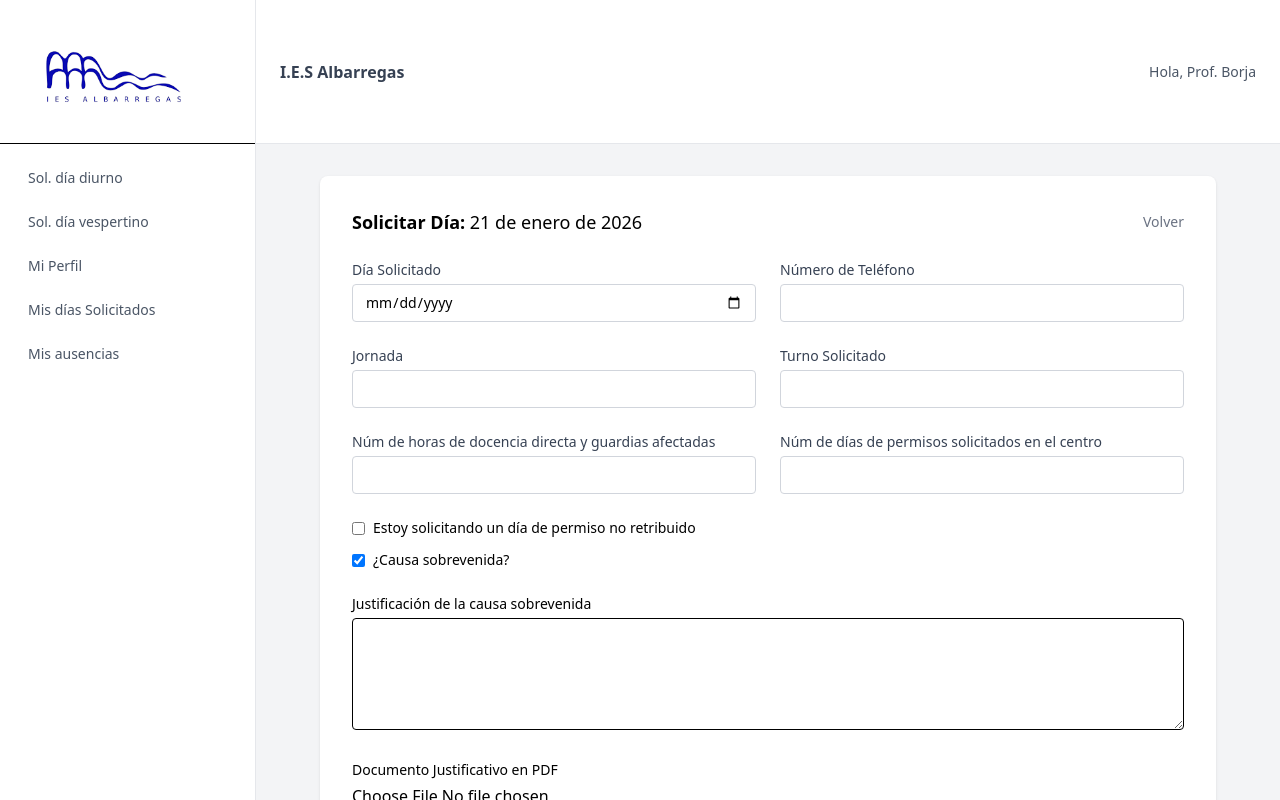
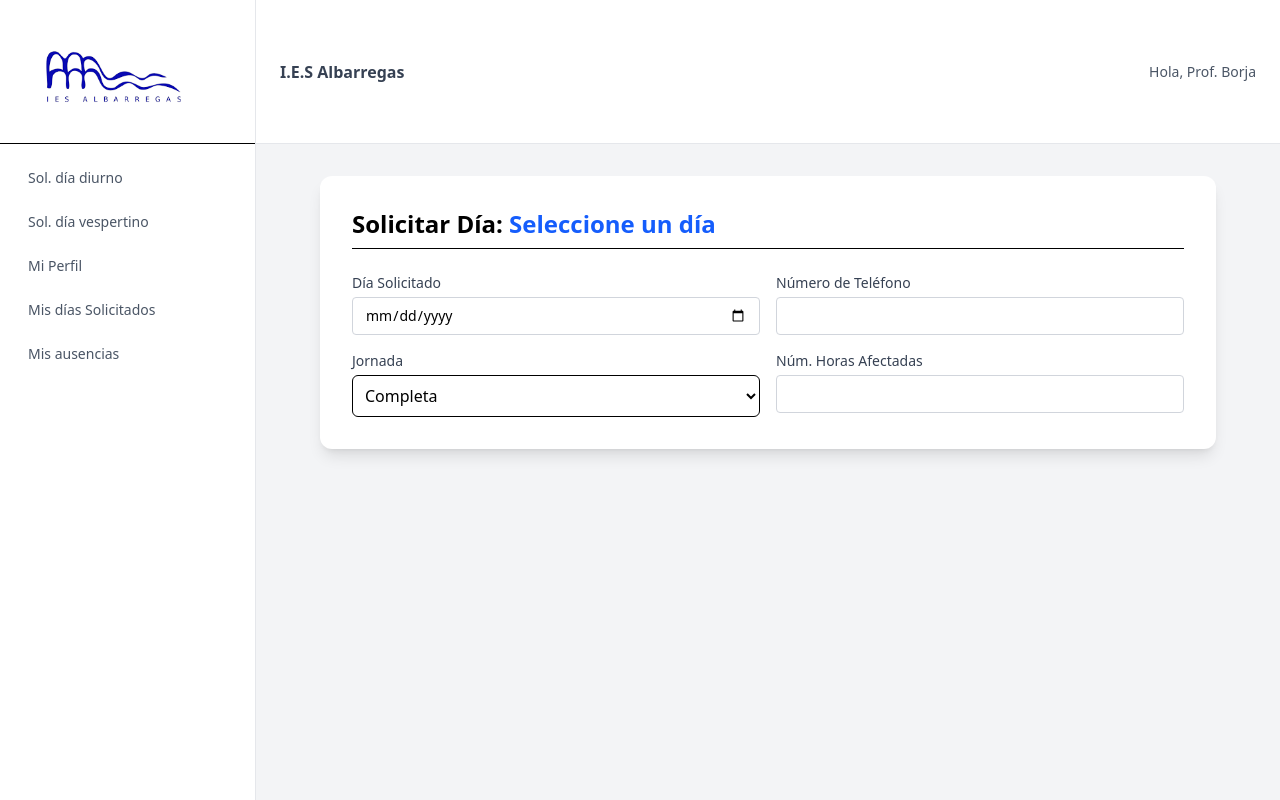
Before and after one commit to Luis-GR05/ejerciciocomponentes, a React (Vite) app: page /SolDiurno in a window 1280 px wide. Built offline with nearby package versions, Linux system fonts and the light colour scheme.

Commit message:
Crear solicitud dia diurno

```diff
--- a/src/App.tsx
+++ b/src/App.tsx
@@ -1,10 +1,24 @@
+import { BrowserRouter, Routes, Route, Navigate } from 'react-router-dom';
 import Layout from './componentes/layout';
-import Formulario from './componentes/formulario';
+import Landing from './pages/Landing';
+import SolDiurno from './pages/SolDiurno';
+import SolVespertino from './pages/SolVespertino';
+import Perfil from './pages/Perfil';
+import DiasSolicitados from './pages/DiasSolicitados';
+import Ausencias from './pages/Ausencias';
 
 export default function App() {
   return (
-    <Layout>
-      <Formulario />
-    </Layout>
+    <BrowserRouter>
+      <Routes>
+        <Route path="/" element={<Layout><Landing /></Layout>} />
+        <Route path="/SolDiurno" element={<Layout><SolDiurno /></Layout>} />
+        <Route path="/SolVespertino" element={<Layout><SolVespertino /></Layout>} />
+        <Route path="/Perfil" element={<Layout><Perfil /></Layout>} />
+        <Route path="/DiasSolicitados" element={<Layout><DiasSolicitados /></Layout>} />
+        <Route path="/Ausencias" element={<Layout><Ausencias /></Layout>} />
+        <Route path="*" element={<Navigate to="/" replace />} />
+      </Routes>
+    </BrowserRouter>
   );
 }
--- /dev/null
+++ b/src/pages/SolDiurno.tsx
@@ -0,0 +1,66 @@
+import { useState } from 'react';
+import FormInput from '../componentes/componentesForm/formInput';
+
+export default function SolDiurno() {
+  const [fechaSeleccionada, setFechaSeleccionada] = useState("Seleccione un día");
+  const [errors, setErrors] = useState<Record<string, string>>({});
+
+  const validarTelefono = (value: string) => {
+    const regex = /^[6789]\d{8}$/;
+    if (!regex.test(value)) {
+      setErrors(prev => ({ ...prev, tel: "Debe empezar por 6-9 y tener 9 cifras" }));
+    } else {
+      setErrors(prev => ({ ...prev, tel: "" }));
+    }
+  };
+
+  const validarHoras = (value: string) => {
+    const num = Number(value);
+    if (num <= 0 || num >= 8) {
+      setErrors(prev => ({ ...prev, horas: "Debe ser entre 1 y 7" }));
+    } else {
+      setErrors(prev => ({ ...prev, horas: "" }));
+    }
+  };
+
+  return (
+    <div className="max-w-4xl mx-auto bg-white p-8 shadow-lg rounded-xl">
+      <h2 className="text-2xl font-bold mb-6 border-b pb-2">
+        Solicitar Día: <span className="text-blue-600">{fechaSeleccionada}</span>
+      </h2>
+
+      <form className="grid grid-cols-1 md:grid-cols-2 gap-4">
+        <FormInput
+          label="Día Solicitado"
+          type="date"
+          onChange={(e) => setFechaSeleccionada(e.target.value)}
+        />
+
+        <div>
+          <FormInput
+            label="Número de Teléfono"
+            onChange={(e) => validarTelefono(e.target.value)}
+          />
+          {errors.tel && <p className="text-red-500 text-xs mt-1">{errors.tel}</p>}
+        </div>
+
+        <div className="flex flex-col">
+          <label className="text-sm font-medium text-gray-700">Jornada</label>
+          <select className="border rounded-md p-2 mt-1">
+            <option>Completa</option>
+            <option>Parcial</option>
+          </select>
+        </div>
+
+        <div>
+          <FormInput
+            label="Núm. Horas Afectadas"
+            type="number"
+            onChange={(e) => validarHoras(e.target.value)}
+          />
+          {errors.horas && <p className="text-red-500 text-xs mt-1">{errors.horas}</p>}
+        </div>
+      </form>
+    </div>
+  );
+}
```
